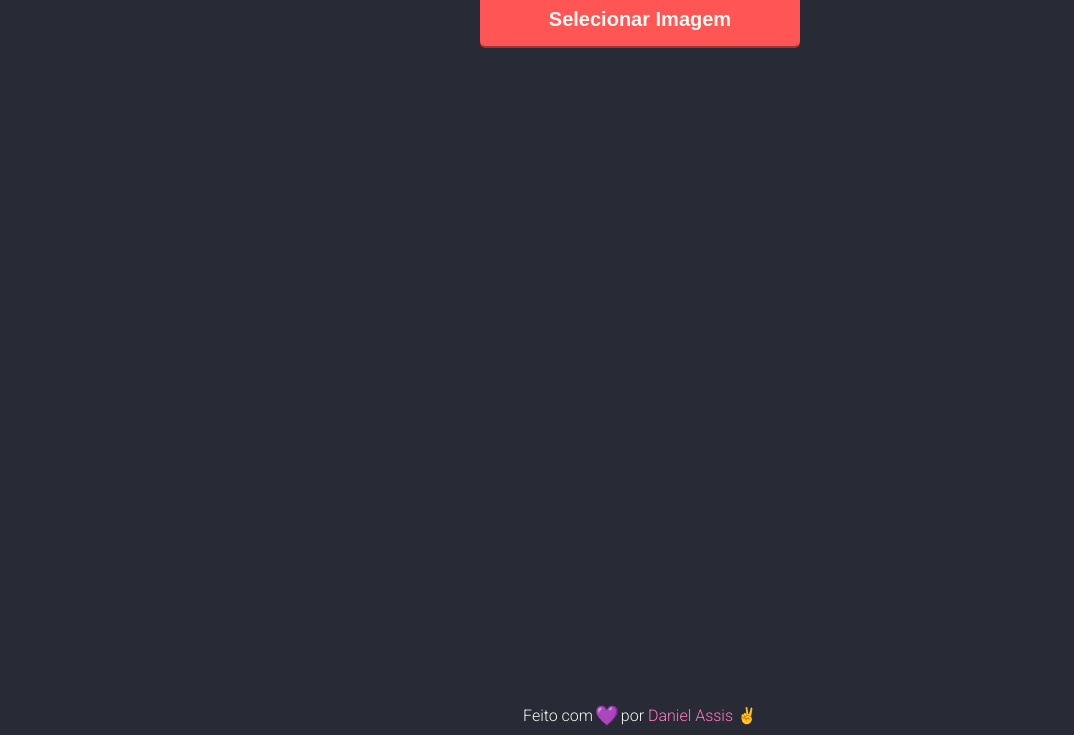
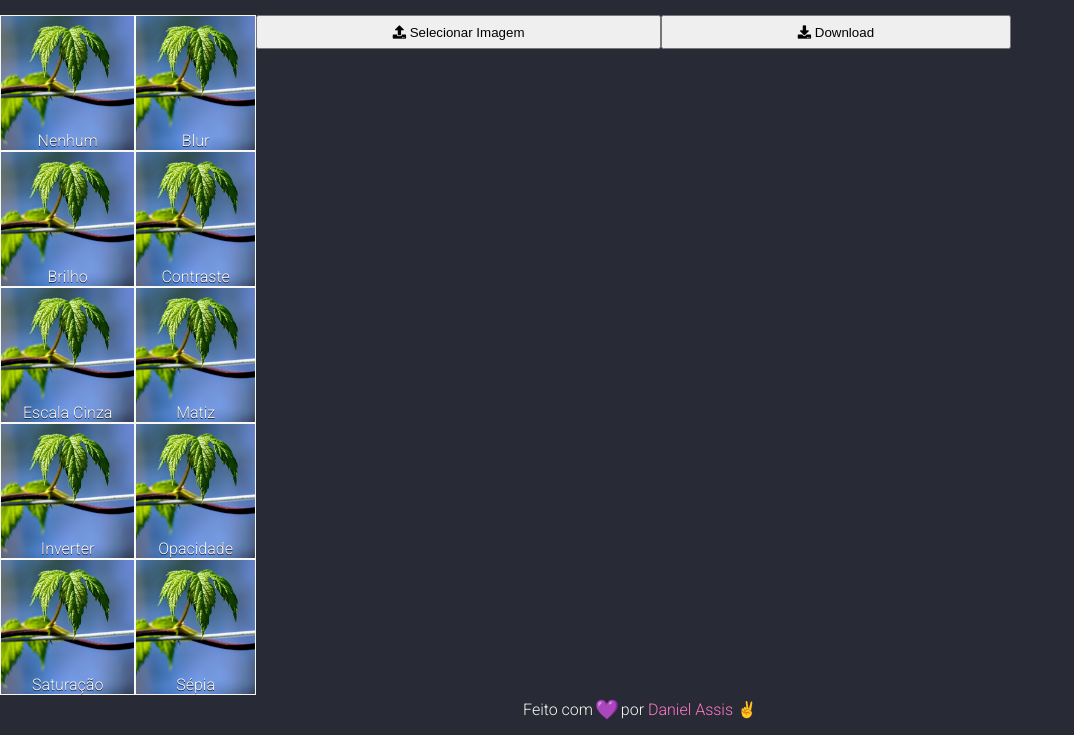
Before and after one commit to DanielMAssis/MiniEditorImage, a plain HTML site: page index.html in a window 1280 px wide. Shown: the part 65-800 px from the top of the page, without its empty margins (0-1074 px from the left). Drawn offline with Linux system fonts and the light colour scheme.

Commit message:
redesigned

```diff
--- a/css/style.css
+++ b/css/style.css
@@ -3,9 +3,6 @@
 *{margin: 0; padding: 0;}
 
 body, html {
-    display: flex;
-    flex-direction: column;
-    align-items: center;
     height: 100%;
     width: 100%;
     color: #f8f8f2;
@@ -13,39 +10,53 @@ body, html {
     background-color: #282a36;
 }
 
+body {
+    display: grid;
+    grid-template-columns: 20% 50% 30%;
+    grid-template-rows: 10% 85% 5%;
+}
+
 a {text-decoration: none; color: #ff79c6;}
-header {margin: 10px 0;}
+li {list-style: none;}
+header {padding: 10px 0; grid-column: 1 / 4; text-align: center;}
+
+aside {grid-row: 2 / 3;}
 
 main {
-    width: 50%;
-    height: 85%;
+    grid-column: 2 / 4;
+    display: grid;
+    grid-template-columns: auto auto auto;
+    grid-template-rows: 5% 95%;
+}
+
+#preview {
+    max-width: 100%;
+    height: 95%;
+    grid-column: 1 / 4;
+    grid-row: 2;
+}
+
+#filters {
+    height: 100%;
+    display: grid;
+    grid-template-columns: auto auto;
+}
+
+li {
     display: flex;
-    flex-direction: column;
-    align-items: center;
+    justify-content: center;
+    align-items: flex-end;
+    cursor: pointer;
+    text-shadow: 0 1px #282a36;
+    border: 1px solid #f8f8f2;
+    background-image: url(../demo.jpg);
+    background-size: cover;
+    background-repeat: no-repeat;
+    background-position: center;
 }
-#preview {
-    width: auto;
-    height: auto;
-    overflow: hidden;
-    margin: 10px 0;
-}
-button {
-    width: 50%;
-    color: #f8f8f2;
-    cursor: pointer;
-    border: none;
-    border-radius: 5px;
-    font-size: 15pt;
-    font-weight: bold;
-    padding: 15px;
-    box-shadow: 0 2px 0 #9c3535;
-    background-color: #ff5555;
-}
-button:active {transform: translateY(1px); box-shadow: 0 1px #9c3535;}
+
 #crop {display: none;}
-
 #photo-file {display: none;}
-
 #selection-tool {
     position: fixed;
     border: 2px dashed #50fa7b;
@@ -53,8 +64,9 @@ button:active {transform: translateY(1px); box-shadow: 0 1px #9c3535;}
 }
 
 footer {
-    margin-top: auto;
-    margin-bottom: 10px;
+    padding: 5px 0;
+    text-align: center;
+    grid-column: 1 / 4;
 }
 @keyframes heart {
     from{transform: scale(.9);}
--- a/index.html
+++ b/index.html
@@ -5,6 +5,7 @@
     <meta http-equiv="X-UA-Compatible" content="IE=edge">
     <meta name="viewport" content="width=device-width, initial-scale=1.0">
     <link rel="shortcut icon" href="https://image.flaticon.com/icons/png/512/227/227033.png" type="image/x-icon">
+    <link rel="stylesheet" href="https://cdnjs.cloudflare.com/ajax/libs/font-awesome/5.15.2/css/all.min.css">
     <link rel="stylesheet" href="css/style.css">
     <title>Mini Editor de Imagens</title>
 </head>
@@ -13,13 +14,29 @@
         <h1>Mini Editor de Imagens</h1>
     </header>
 
+    <aside>
+        <ul id="filters">
+            <li onclick="()">Nenhum</li>
+            <li onclick="()">Blur</li>
+            <li onclick="()">Brilho</li>
+            <li onclick="()">Contraste</li>
+            <li onclick="()">Escala Cinza</li>
+            <li onclick="()">Matiz</li>
+            <li onclick="()">Inverter</li>
+            <li onclick="()">Opacidade</li>
+            <li onclick="()">Saturação</li>
+            <li onclick="()">Sépia</li>
+        </ul>
+    </aside>
+
     <main>
         <button id="select-image" onclick="load()">
             <input type="file" id="photo-file">
-            Selecionar Imagem
+            <i class="fas fa-upload"></i> Selecionar Imagem
         </button>
+        <button id="crop"><i class="fas fa-crop"></i> Cortar</button>
+        <button id="download" onclick="download()"><i class="fas fa-download"></i> Download</button>
         <img id="preview" draggable="false">
-        <button id="crop">Cortar Imagem</button>
         <div id="selection-tool"></div>
     </main>
 
--- a/js/script.js
+++ b/js/script.js
@@ -1,12 +1,14 @@
 const photoFile = document.getElementById('photo-file');
 let preview = document.getElementById('preview');
 let image;
+let photoName;
 
 function load(){photoFile.click();}
 
 window.addEventListener('DOMContentLoaded', () => {
     photoFile.addEventListener('change', () => {
         let file = photoFile.files.item(0);
+        photoName = file.name;
         let reader = new FileReader();
 
         reader.readAsDataURL(file);
@@ -82,7 +84,7 @@ cropBtn.onclick = () => {
     const {width: imgW, height: imgH} = image;
     const {width: prevW, height: prevH} = preview;
 
-    const [ widthFactor, heightFactor] = [+(imgW / prevW), +(imgH / prevH)];
+    const [widthFactor, heightFactor] = [+(imgW / prevW), +(imgH / prevH)];
 
     const [selectWidth, selectHeight] = [
         +selection.style.width.replace('px', ''),
@@ -113,3 +115,24 @@ cropBtn.onclick = () => {
     preview.src = canvas.toDataURL();
 
 }
+
+function download() {
+    const a = document.createElement('a');
+    a.download = photoName + '-edit.png';
+    a.href = canvas.toDataURL();
+    a.click();
+}
+
+function gray() {
+    ctx.filter = 'grayscale(100%)';
+    ctx.drawImage(preview, 0, 0, canvas.width, canvas.height);
+    preview.style.filter = 'grayscale(100%)';
+}
+
+function inv() {
+    preview.style.filter = 'invert(100%)';
+}
+
+function contra() {
+    preview.style.filter = 'contrast(200%)';
+}
```
Also changed, not shown: demo.jpg (added).
